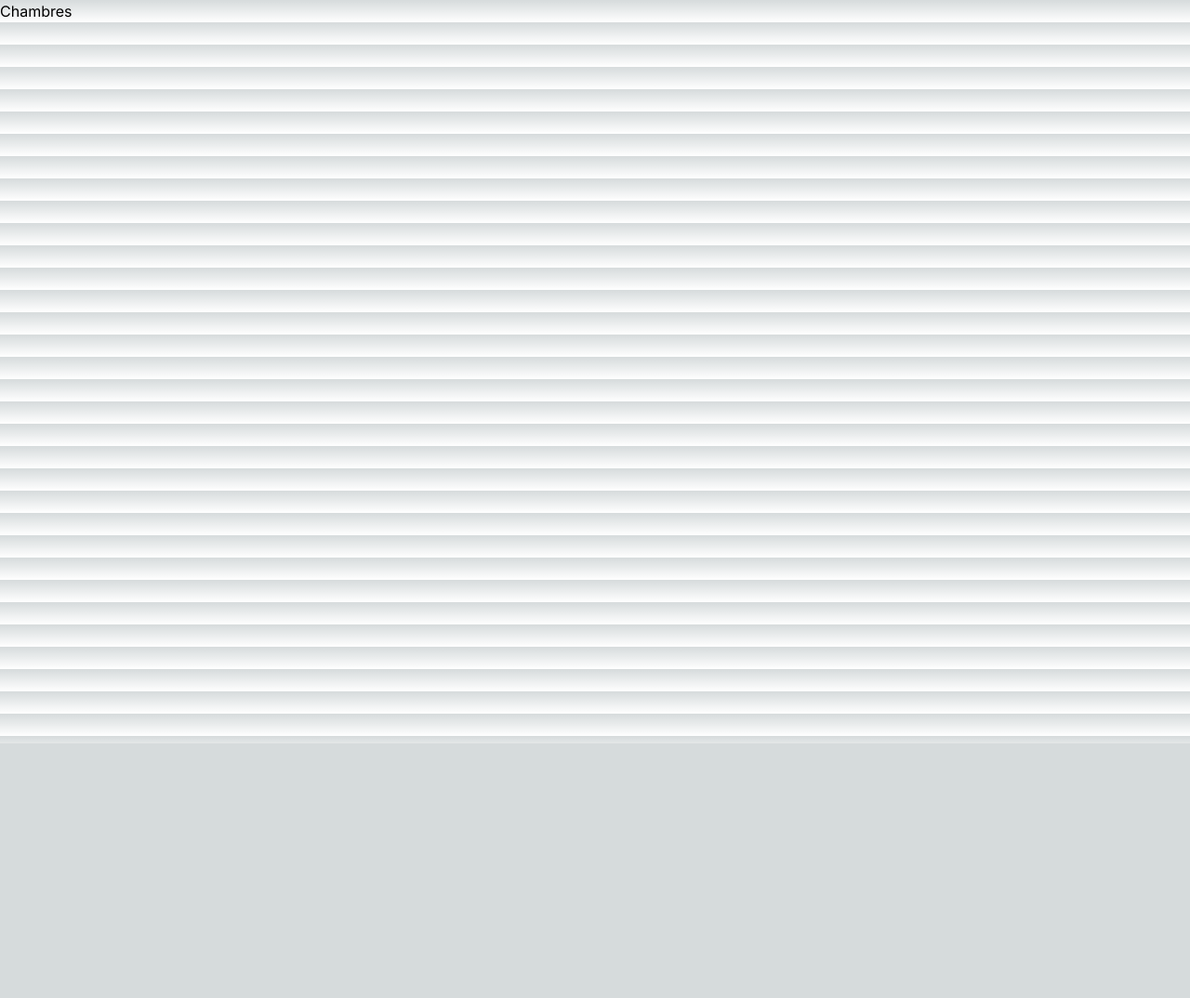
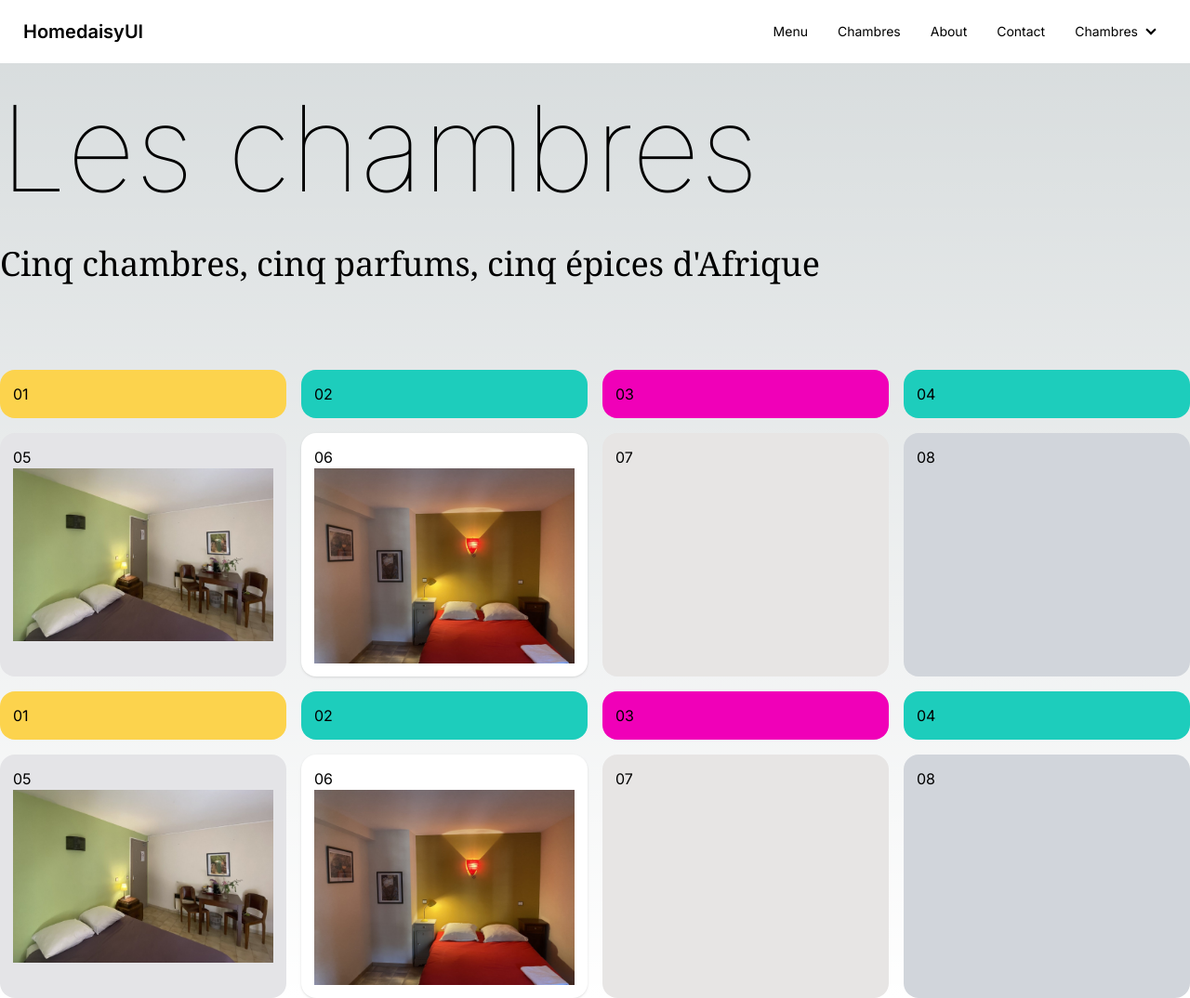
Before and after one commit to MrTuttle/baraka, a Next.js app: page /chambres in a window 1280 px wide. Shown: the whole page at 93% size. Before the commit the page ends 800 px from the top, so only its background shows below. Built offline with nearby package versions, Linux system fonts and the light colour scheme.

Commit message:
add tailwind typography, some test html content

```diff
--- a/package.json
+++ b/package.json
@@ -24,6 +24,7 @@
     "typescript": "5.1.6"
   },
   "devDependencies": {
+    "@tailwindcss/typography": "^0.5.9",
     "daisyui": "^3.5.1"
   }
 }
--- a/src/app/chambres/page.tsx
+++ b/src/app/chambres/page.tsx
@@ -1,4 +1,66 @@
+import Image from "next/image";
+
 // `app/dashboard/page.tsx` is the UI for the `/dashboard` URL
 export default function Page() {
-  return <h1>Chambres</h1>;
+  return (
+    <>
+      <div className=" py-3.5">
+        <h1 className="text-9xl pt-3.5 font-thin">Les chambres</h1>
+        <h3 className="text-4xl  font-serif pt-10 pb-20">
+          Cinq chambres, cinq parfums, cinq épices d'Afrique
+        </h3>
+      </div>
+
+      <div className="grid md:grid-cols-4 gap-4">
+        <div className="card bg-amber-300 p-3.5">01</div>
+        <div className="card bg-accent p-3.5">02</div>
+        <div className="card bg-secondary p-3.5">03</div>
+        <div className="bg-accent p-3.5 rounded-box">04</div>
+        <div className=" bg-zinc-200 card p-3.5">
+          05
+          <Image
+            src="/baraka/chambre-5.jpg"
+            alt="willem Dafoe"
+            width={900}
+            height={200}
+          />
+        </div>
+        <div className="card bg-white  shadow p-3.5">
+          06
+          <Image
+            src="/baraka/chambre-1.jpg"
+            alt="willem Dafoe"
+            width={600}
+            height={200}
+          />
+        </div>
+        <div className="card bg-stone-200 p-3.5">07</div>
+        <div className="card bg-gray-300 p-3.5">08</div>
+        <div className="card bg-amber-300 p-3.5">01</div>
+        <div className="card bg-accent p-3.5">02</div>
+        <div className="card bg-secondary p-3.5">03</div>
+        <div className="bg-accent p-3.5 rounded-box">04</div>
+        <div className=" bg-zinc-200 card p-3.5">
+          05
+          <Image
+            src="/baraka/chambre-5.jpg"
+            alt="willem Dafoe"
+            width={900}
+            height={200}
+          />
+        </div>
+        <div className="card bg-white  shadow p-3.5">
+          06
+          <Image
+            src="/baraka/chambre-1.jpg"
+            alt="willem Dafoe"
+            width={600}
+            height={200}
+          />
+        </div>
+        <div className="card bg-stone-200 p-3.5">07</div>
+        <div className="card bg-gray-300 p-3.5">08</div>
+      </div>
+    </>
+  );
 }
--- a/src/app/layout.tsx
+++ b/src/app/layout.tsx
@@ -1,22 +1,26 @@
-import './globals.css'
-import type { Metadata } from 'next'
-import { Inter } from 'next/font/google'
+import { Navbar } from "@/components/Navbar";
+import "./globals.css";
+import type { Metadata } from "next";
+import { Inter } from "next/font/google";
 
-const inter = Inter({ subsets: ['latin'] })
+const inter = Inter({ subsets: ["latin"] });
 
 export const metadata: Metadata = {
-  title: 'Create Next App',
-  description: 'Generated by create next app',
-}
+  title: "Create Next App",
+  description: "Generated by create next app",
+};
 
 export default function RootLayout({
   children,
 }: {
-  children: React.ReactNode
+  children: React.ReactNode;
 }) {
   return (
     <html lang="en">
-      <body className={inter.className}>{children}</body>
+      <body className={inter.className}>
+        <Navbar />
+        <div className="md:container md:mx-auto">{children}</div>
+      </body>
     </html>
-  )
+  );
 }
--- a/src/app/page.tsx
+++ b/src/app/page.tsx
@@ -4,19 +4,43 @@ import Image from "next/image";
 export default function Page() {
   return (
     <>
-      <h1>Hello, Home page!</h1>
+      <div className="py-3.5">
+        <h1 className="text-9xl pt-3.5 font-thin">Hello, Home page!</h1>
+        <h3 className="text-2xl font-light pt-10 pb-20">
+          Lorem ipsum dolor sit amet consectetur adipisicing elit. Officiis
+          consequatur cum ullam repellat dolores eos facilis praesentium
+          doloremque! Suscipit nobis eos corrupti molestias accusamus error! In
+          ab reiciendis dolorum illo!
+        </h3>
+      </div>
+
+      <div className="grid md:grid-cols-4 gap-4">
+        <div className="card bg-primary p-3.5">01</div>
+        <div className="card bg-accent p-3.5">02</div>
+        <div className="card bg-secondary p-3.5">03</div>
+        <div className="bg-accent p-3.5 rounded-box">04</div>
+        <div className="bg-slate-600 card p-3.5">
+          05
           <Image
+            className="rounded-box"
             src="/portrait-131.jpg"
             alt="willem Dafoe"
-        width={200}
+            width={900}
             height={200}
           />
+        </div>
+        <div className="card bg-slate-600 p-3.5">
+          06
           <Image
             src="/baraka/chambre-2.jpg"
             alt="willem Dafoe"
-        width={200}
+            width={600}
             height={200}
           />
+        </div>
+        <div className="card bg-slate-600 p-3.5">07</div>
+        <div className="card bg-slate-600 p-3.5">08</div>
+      </div>
     </>
   );
 }
--- /dev/null
+++ b/src/components/Navbar.tsx
@@ -0,0 +1,46 @@
+// src/components/Navbar.tsx
+// Navbar Daisyui dark mode
+import Link from "next/link";
+
+export const Navbar: React.FC = () => {
+  return (
+    <>
+      <div className="navbar bg-base-100">
+        <div className="flex-1">
+          <Link className="btn btn-ghost normal-case text-xl" href="/">
+            HomedaisyUI
+          </Link>
+        </div>
+        <div className="flex-none">
+          <ul className="menu menu-horizontal px-4">
+            <li>
+              <Link href="/">Menu</Link>
+            </li>
+            <li>
+              <Link href="/chambres">Chambres</Link>
+            </li>
+            <li>
+              <Link href="/">About</Link>
+            </li>
+            <li>
+              <Link href="/">Contact</Link>
+            </li>
+            <li>
+              <details>
+                <summary>Chambres</summary>
+                <ul className="p-2 bg-base-100">
+                  <li>
+                    <Link href="/chambres">blog/article1</Link>
+                  </li>
+                  <li>
+                    <Link href="/blog/article2">blog/article2</Link>
+                  </li>
+                </ul>
+              </details>
+            </li>
+          </ul>
+        </div>
+      </div>
+    </>
+  );
+};
--- a/tailwind.config.ts
+++ b/tailwind.config.ts
@@ -1,20 +1,20 @@
-import type { Config } from 'tailwindcss'
+import type { Config } from "tailwindcss";
 
 const config: Config = {
   content: [
-    './src/pages/**/*.{js,ts,jsx,tsx,mdx}',
-    './src/components/**/*.{js,ts,jsx,tsx,mdx}',
-    './src/app/**/*.{js,ts,jsx,tsx,mdx}',
+    "./src/pages/**/*.{js,ts,jsx,tsx,mdx}",
+    "./src/components/**/*.{js,ts,jsx,tsx,mdx}",
+    "./src/app/**/*.{js,ts,jsx,tsx,mdx}",
   ],
   theme: {
     extend: {
       backgroundImage: {
-        'gradient-radial': 'radial-gradient(var(--tw-gradient-stops))',
-        'gradient-conic':
-          'conic-gradient(from 180deg at 50% 50%, var(--tw-gradient-stops))',
+        "gradient-radial": "radial-gradient(var(--tw-gradient-stops))",
+        "gradient-conic":
+          "conic-gradient(from 180deg at 50% 50%, var(--tw-gradient-stops))",
       },
     },
   },
-  plugins: [],
-}
-export default config
+  plugins: [require("@tailwindcss/typography"), require("daisyui")],
+};
+export default config;
```
Also changed, not shown: 1 other file (tests, documents, lock files or other folders). Lines whose indentation alone changed are shown as unchanged.
